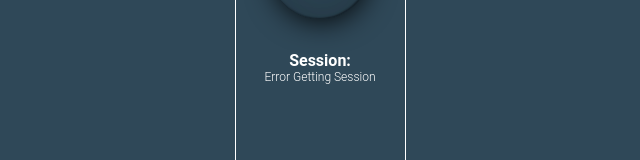
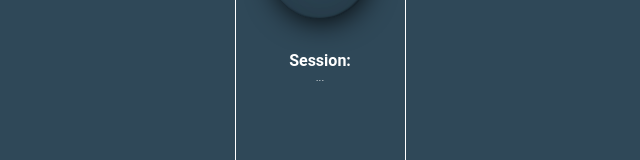
Before and after one commit to devpolatto/openDoor-Reactron, a React (Create React App) app: page / in a window 1280 px wide. Shown: the part 438-598 px from the top of the page, without its empty margins (320-960 px from the left). Built offline with nearby package versions, Linux system fonts and the light colour scheme.

Commit message:
treating the  catch return

```diff
--- a/src/App.js
+++ b/src/App.js
@@ -12,7 +12,7 @@ const pass = process.env.PASS_IDFLEX
 
 function App() {
 
-  const [session, setSession] = useState('')
+  const [session, setSession] = useState('...')
 
   async function OpenDor (session){
       await api.post(host + '/execute_actions.fcgi?session=' + session, {
@@ -31,7 +31,10 @@ function App() {
           setSession(response.data.session)
 
       })
-      .catch(erro => console.log(erro))
+      .catch(erro => {
+        console.log(erro)
+        setSession('Error Getting Session')
+      })
   }
 
   return (
@@ -40,7 +43,7 @@ function App() {
       <button onClick={requestSession}>Open</button>
       <div className="session">
         <h3>Session:</h3>
-        <h4>{session ? session : 'Error Getting Session'}</h4>
+        <h4>{session}</h4>
       </div>
     </div>
   );
```
